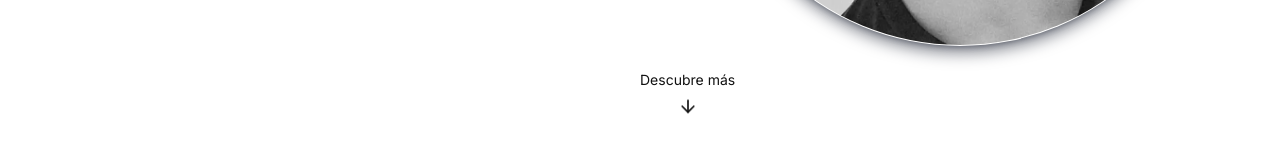
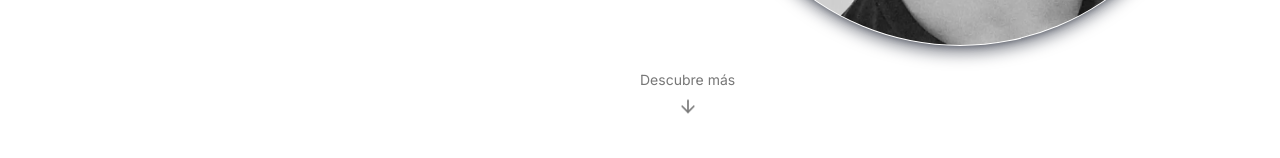
Before and after one commit to R3dgrave/portafolio-diegoam.dev, a React (Vite) app: page / in a window 1280 px wide. Shown: the part 642-800 px from the top of the page. Built offline with nearby package versions, Linux system fonts and the light colour scheme.

Commit message:
cambios arrow down hero

```diff
--- a/src/Components/Hero.jsx
+++ b/src/Components/Hero.jsx
@@ -107,11 +107,11 @@ const Hero = () => {
       <AnimatedElement
         animation="fade-up"
         delay={6}
-        className="absolute bottom-10 left-1/2 -translate-x-1/2"
+        className="absolute bottom-0 md:bottom-10 md:left-1/2 -translate-x-1/2"
       >
         <a
           href="#sobre-mi"
-          className="flex flex-col items-center text-muted-foreground hover:text-primary transition-colors text-gray-500"
+          className="flex flex-col items-center text-muted hover:text-primary transition-colors text-gray-500"
         >
           <span className="text-sm mb-2">Descubre más</span>
           <ArrowDown className="h-5 w-5 animate-bounce" />
```
